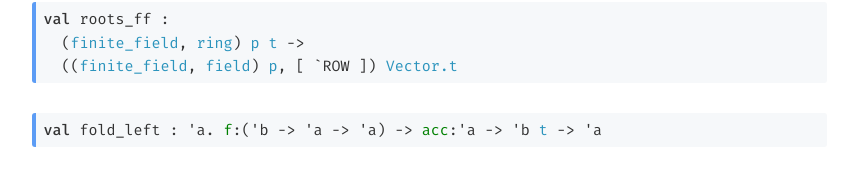
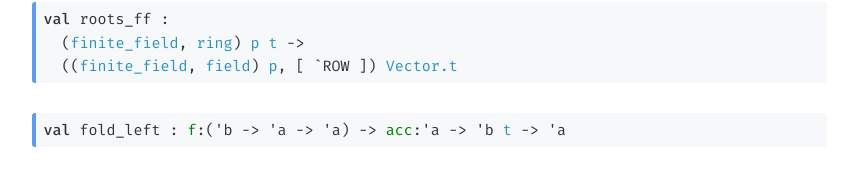
Before and after one commit to jtcoolen/ocaml-pari, a plain HTML site: page pari/Pari/Polynomial/index.html in a window 1280 px wide. Shown: the part 2215-2390 px from the top of the page, without its empty margins (255-1113 px from the left). Drawn offline with Linux system fonts and the light colour scheme.

Commit message:
deploy: 6dea45874e51b3b71156d89d75ce60bfa7ade796

```diff
--- a/pari/Pari/Polynomial/index.html
+++ b/pari/Pari/Polynomial/index.html
@@ -49,7 +49,7 @@ val qmin : ('a, ring) t Polynomial.t = &lt;abstr&gt;
 # Number_field.(are_isomorphic (create q) (create qmin));
 - : bool = true</code></pre></div></div><div class="odoc-spec"><div class="spec value anchored" id="val-(.%[])"><a href="#val-(.%[])" class="anchor"></a><code><span><span class="keyword">val</span> (.%[]) : <span><span><span class="type-var">'a</span> <a href="#type-t">t</a></span> <span class="arrow">&#45;&gt;</span></span> <span>int <span class="arrow">&#45;&gt;</span></span> <span class="type-var">'a</span></span></code></div></div><div class="odoc-spec"><div class="spec value anchored" id="val-roots_ff"><a href="#val-roots_ff" class="anchor"></a><code><span><span class="keyword">val</span> roots_ff :
   <span><span><span><span>(<a href="../index.html#type-finite_field">finite_field</a>, <a href="../index.html#type-ring">ring</a>)</span> <a href="#type-p">p</a></span> <a href="#type-t">t</a></span> <span class="arrow">&#45;&gt;</span></span>
-  <span><span>(<span><span>(<a href="../index.html#type-finite_field">finite_field</a>, <a href="../index.html#type-field">field</a>)</span> <a href="#type-p">p</a></span>, <span>[ `ROW ]</span>)</span> <a href="../Vector/index.html#type-t">Vector.t</a></span></span></code></div></div><div class="odoc-spec"><div class="spec value anchored" id="val-fold_left"><a href="#val-fold_left" class="anchor"></a><code><span><span class="keyword">val</span> fold_left : 'a. <span><span class="label">f</span>:<span>(<span><span class="type-var">'b</span> <span class="arrow">&#45;&gt;</span></span> <span><span class="type-var">'a</span> <span class="arrow">&#45;&gt;</span></span> <span class="type-var">'a</span>)</span> <span class="arrow">&#45;&gt;</span></span> <span><span class="label">acc</span>:<span class="type-var">'a</span> <span class="arrow">&#45;&gt;</span></span> <span><span><span class="type-var">'b</span> <a href="#type-t">t</a></span> <span class="arrow">&#45;&gt;</span></span> <span class="type-var">'a</span></span></code></div></div><div class="odoc-spec"><div class="spec value anchored" id="val-fold_left2"><a href="#val-fold_left2" class="anchor"></a><code><span><span class="keyword">val</span> fold_left2 :
+  <span><span>(<span><span>(<a href="../index.html#type-finite_field">finite_field</a>, <a href="../index.html#type-field">field</a>)</span> <a href="#type-p">p</a></span>, <span>[ `ROW ]</span>)</span> <a href="../Vector/index.html#type-t">Vector.t</a></span></span></code></div></div><div class="odoc-spec"><div class="spec value anchored" id="val-fold_left"><a href="#val-fold_left" class="anchor"></a><code><span><span class="keyword">val</span> fold_left : <span><span class="label">f</span>:<span>(<span><span class="type-var">'b</span> <span class="arrow">&#45;&gt;</span></span> <span><span class="type-var">'a</span> <span class="arrow">&#45;&gt;</span></span> <span class="type-var">'a</span>)</span> <span class="arrow">&#45;&gt;</span></span> <span><span class="label">acc</span>:<span class="type-var">'a</span> <span class="arrow">&#45;&gt;</span></span> <span><span><span class="type-var">'b</span> <a href="#type-t">t</a></span> <span class="arrow">&#45;&gt;</span></span> <span class="type-var">'a</span></span></code></div></div><div class="odoc-spec"><div class="spec value anchored" id="val-fold_left2"><a href="#val-fold_left2" class="anchor"></a><code><span><span class="keyword">val</span> fold_left2 :
   <span><span class="label">f</span>:<span>(<span><span class="type-var">'a</span> <span class="arrow">&#45;&gt;</span></span> <span><span class="type-var">'b</span> <span class="arrow">&#45;&gt;</span></span> <span><span><span>(<span class="type-var">'c</span>, <span class="type-var">'d</span>)</span> <a href="#type-p">p</a></span> <span class="arrow">&#45;&gt;</span></span> <span><span>(<span class="type-var">'c</span>, <span class="type-var">'d</span>)</span> <a href="#type-p">p</a></span>)</span> <span class="arrow">&#45;&gt;</span></span>
   <span><span class="label">acc</span>:<span><span>(<span class="type-var">'c</span>, <span class="type-var">'d</span>)</span> <a href="#type-p">p</a></span> <span class="arrow">&#45;&gt;</span></span>
   <span><span><span class="type-var">'a</span> <a href="#type-t">t</a></span> <span class="arrow">&#45;&gt;</span></span>
```
